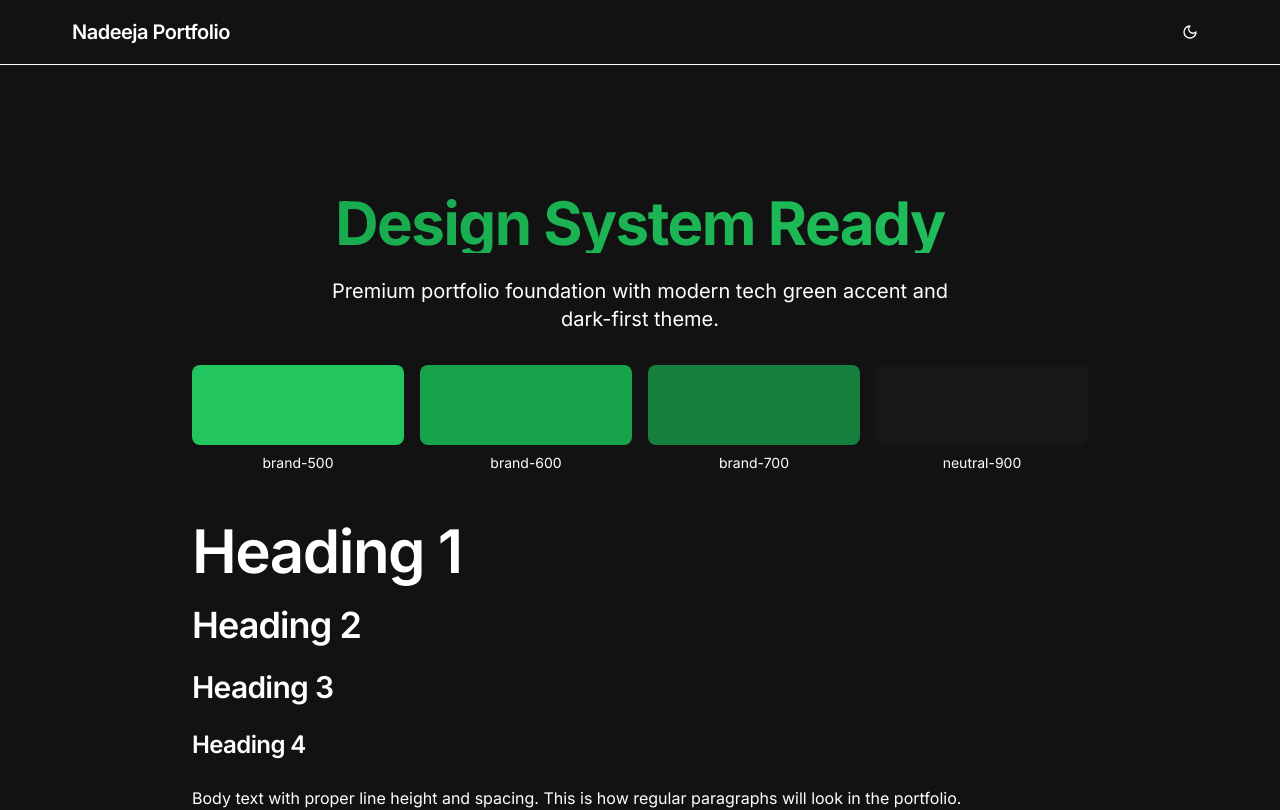
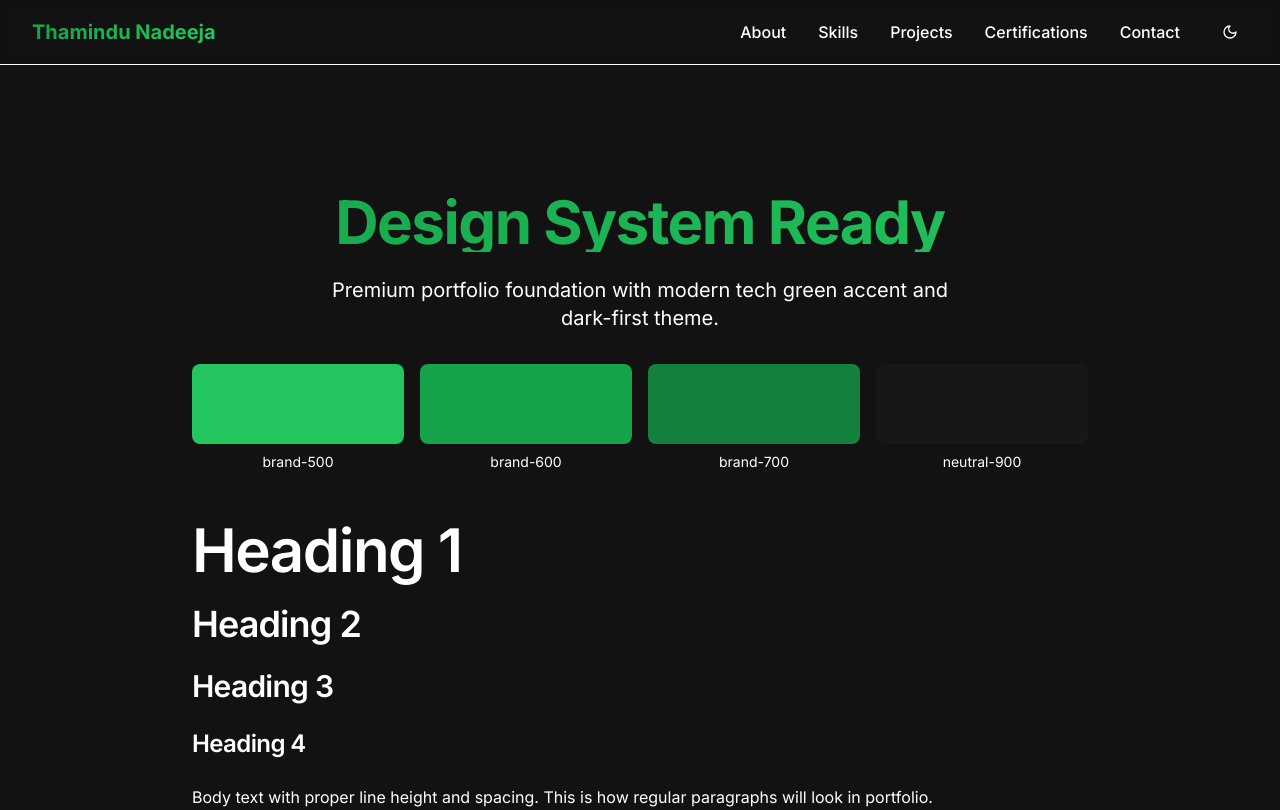
Before and after one commit to Tnadeeja/NadeejaPortfolio, a Next.js app: page / in a window 1280 px wide. Shown: the top 810 px of the page. Built offline with nearby package versions, Linux system fonts and the light colour scheme.

Commit message:
Navbar layout

```diff
--- a/package.json
+++ b/package.json
@@ -15,7 +15,8 @@
     "clsx": "^2.0.0",
     "tailwind-merge": "^2.2.0",
     "next-themes": "^0.2.1",
-    "lucide-react": "^0.303.0"
+    "lucide-react": "^0.303.0",
+    "framer-motion": "^10.16.16"
   },
   "devDependencies": {
     "typescript": "^5",
--- a/src/app/page.tsx
+++ b/src/app/page.tsx
@@ -1,22 +1,14 @@
-import { ThemeToggle } from '@/components/ui/theme-toggle'
+import { Layout } from "@/components/layout/Layout"
 
 export default function Home() {
   return (
-    <main className="min-h-screen bg-background text-foreground">
-      {/* Header with theme toggle */}
-      <header className="border-b border-border">
-        <div className="container flex justify-between items-center h-16">
-          <h1 className="text-xl font-semibold">Nadeeja Portfolio</h1>
-          <ThemeToggle />
-        </div>
-      </header>
-
+    <Layout>
       {/* Hero section */}
-      <section className="section">
+      <section id="home" className="section">
         <div className="container text-center">
-          <h2 className="text-gradient text-6xl font-bold mb-6">
+          <h1 className="text-gradient text-6xl font-bold mb-6">
             Design System Ready
-          </h2>
+          </h1>
           <p className="text-xl text-muted-foreground max-w-2xl mx-auto mb-8">
             Premium portfolio foundation with modern tech green accent and dark-first theme.
           </p>
@@ -48,7 +40,7 @@ export default function Home() {
             <h3 className="text-2xl md:text-3xl">Heading 3</h3>
             <h4 className="text-xl md:text-2xl">Heading 4</h4>
             <p className="text-base leading-relaxed">
-              Body text with proper line height and spacing. This is how regular paragraphs will look in the portfolio.
+              Body text with proper line height and spacing. This is how regular paragraphs will look in portfolio.
             </p>
           </div>
         </div>
@@ -80,6 +72,42 @@ export default function Home() {
           </div>
         </div>
       </section>
-    </main>
+
+      {/* Placeholder sections for navbar navigation */}
+      <section id="about" className="section">
+        <div className="container">
+          <h2 className="text-3xl font-bold text-center mb-8">About</h2>
+          <p className="text-center text-muted-foreground">About section content will go here</p>
+        </div>
+      </section>
+
+      <section id="skills" className="section">
+        <div className="container">
+          <h2 className="text-3xl font-bold text-center mb-8">Skills</h2>
+          <p className="text-center text-muted-foreground">Skills section content will go here</p>
+        </div>
+      </section>
+
+      <section id="projects" className="section">
+        <div className="container">
+          <h2 className="text-3xl font-bold text-center mb-8">Projects</h2>
+          <p className="text-center text-muted-foreground">Projects section content will go here</p>
+        </div>
+      </section>
+
+      <section id="certifications" className="section">
+        <div className="container">
+          <h2 className="text-3xl font-bold text-center mb-8">Certifications</h2>
+          <p className="text-center text-muted-foreground">Certifications section content will go here</p>
+        </div>
+      </section>
+
+      <section id="contact" className="section">
+        <div className="container">
+          <h2 className="text-3xl font-bold text-center mb-8">Contact</h2>
+          <p className="text-center text-muted-foreground">Contact section content will go here</p>
+        </div>
+      </section>
+    </Layout>
   )
 }
--- /dev/null
+++ b/src/components/layout/Layout.tsx
@@ -0,0 +1,16 @@
+import { Navbar } from "./Navbar"
+
+interface LayoutProps {
+  children: React.ReactNode
+}
+
+export function Layout({ children }: LayoutProps) {
+  return (
+    <div className="min-h-screen bg-background text-foreground">
+      <Navbar />
+      <main className="pt-16">
+        {children}
+      </main>
+    </div>
+  )
+}
--- a/src/components/layout/Navbar.tsx
+++ b/src/components/layout/Navbar.tsx
@@ -0,0 +1,146 @@
+"use client"
+
+import { useState, useEffect } from "react"
+import { Menu, X } from "lucide-react"
+import { motion, AnimatePresence } from "framer-motion"
+import { ThemeToggle } from "@/components/ui/theme-toggle"
+import { cn } from "@/lib/utils"
+
+const navItems = [
+  { name: "About", href: "#about" },
+  { name: "Skills", href: "#skills" },
+  { name: "Projects", href: "#projects" },
+  { name: "Certifications", href: "#certifications" },
+  { name: "Contact", href: "#contact" },
+]
+
+export function Navbar() {
+  const [isOpen, setIsOpen] = useState(false)
+  const [scrolled, setScrolled] = useState(false)
+
+  useEffect(() => {
+    const handleScroll = () => {
+      setScrolled(window.scrollY > 20)
+    }
+
+    window.addEventListener("scroll", handleScroll)
+    return () => window.removeEventListener("scroll", handleScroll)
+  }, [])
+
+  const handleNavClick = (href: string) => {
+    setIsOpen(false)
+    const element = document.querySelector(href)
+    if (element) {
+      element.scrollIntoView({ behavior: "smooth" })
+    }
+  }
+
+  return (
+    <motion.nav
+      initial={{ y: -100 }}
+      animate={{ y: 0 }}
+      className={cn(
+        "fixed top-0 left-0 right-0 z-50 transition-all duration-300",
+        scrolled
+          ? "bg-background/80 backdrop-blur-md border-b border-border/50 shadow-lg"
+          : "bg-background/40 backdrop-blur-sm border-b border-border/30"
+      )}
+    >
+      <div className="container-wide flex justify-between items-center h-16">
+        {/* Logo */}
+        <motion.div
+          whileHover={{ scale: 1.05 }}
+          whileTap={{ scale: 0.95 }}
+          className="text-xl font-bold text-gradient cursor-pointer"
+          onClick={() => handleNavClick("#")}
+        >
+          Thamindu Nadeeja
+        </motion.div>
+
+        {/* Desktop Navigation */}
+        <div className="hidden md:flex items-center space-x-8">
+          {navItems.map((item, index) => (
+            <motion.button
+              key={item.name}
+              initial={{ opacity: 0, y: -20 }}
+              animate={{ opacity: 1, y: 0 }}
+              transition={{ delay: index * 0.1 }}
+              whileHover={{ scale: 1.05 }}
+              whileTap={{ scale: 0.95 }}
+              onClick={() => handleNavClick(item.href)}
+              className="text-foreground/80 hover:text-foreground transition-colors duration-200 font-medium"
+            >
+              {item.name}
+            </motion.button>
+          ))}
+          <ThemeToggle />
+        </div>
+
+        {/* Mobile Menu Button */}
+        <div className="md:hidden flex items-center space-x-4">
+          <ThemeToggle />
+          <motion.button
+            whileHover={{ scale: 1.1 }}
+            whileTap={{ scale: 0.9 }}
+            onClick={() => setIsOpen(!isOpen)}
+            className="text-foreground/80 hover:text-foreground transition-colors"
+          >
+            <AnimatePresence mode="wait">
+              {isOpen ? (
+                <motion.div
+                  key="close"
+                  initial={{ rotate: -90, opacity: 0 }}
+                  animate={{ rotate: 0, opacity: 1 }}
+                  exit={{ rotate: 90, opacity: 0 }}
+                  transition={{ duration: 0.2 }}
+                >
+                  <X className="h-6 w-6" />
+                </motion.div>
+              ) : (
+                <motion.div
+                  key="menu"
+                  initial={{ rotate: 90, opacity: 0 }}
+                  animate={{ rotate: 0, opacity: 1 }}
+                  exit={{ rotate: -90, opacity: 0 }}
+                  transition={{ duration: 0.2 }}
+                >
+                  <Menu className="h-6 w-6" />
+                </motion.div>
+              )}
+            </AnimatePresence>
+          </motion.button>
+        </div>
+      </div>
+
+      {/* Mobile Menu */}
+      <AnimatePresence>
+        {isOpen && (
+          <motion.div
+            initial={{ opacity: 0, height: 0 }}
+            animate={{ opacity: 1, height: "auto" }}
+            exit={{ opacity: 0, height: 0 }}
+            transition={{ duration: 0.3, ease: "easeInOut" }}
+            className="md:hidden bg-background/95 backdrop-blur-md border-b border-border/50"
+          >
+            <div className="container-wide py-4">
+              {navItems.map((item, index) => (
+                <motion.button
+                  key={item.name}
+                  initial={{ opacity: 0, x: -50 }}
+                  animate={{ opacity: 1, x: 0 }}
+                  transition={{ delay: index * 0.1 }}
+                  whileHover={{ scale: 1.02, x: 10 }}
+                  whileTap={{ scale: 0.98 }}
+                  onClick={() => handleNavClick(item.href)}
+                  className="block w-full text-left py-3 px-4 text-foreground/80 hover:text-foreground hover:bg-primary/10 transition-all duration-200 font-medium rounded-lg"
+                >
+                  {item.name}
+                </motion.button>
+              ))}
+            </div>
+          </motion.div>
+        )}
+      </AnimatePresence>
+    </motion.nav>
+  )
+}
```
Also changed, not shown: 1 other file (tests, documents, lock files or other folders).
